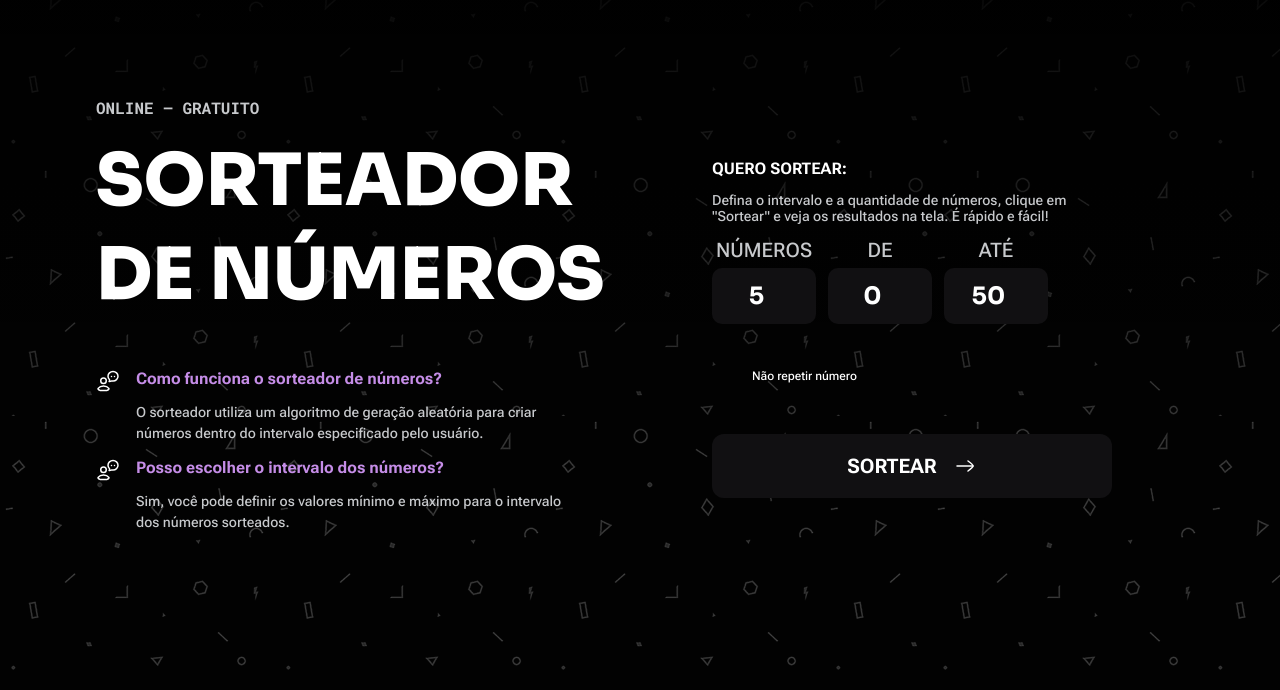
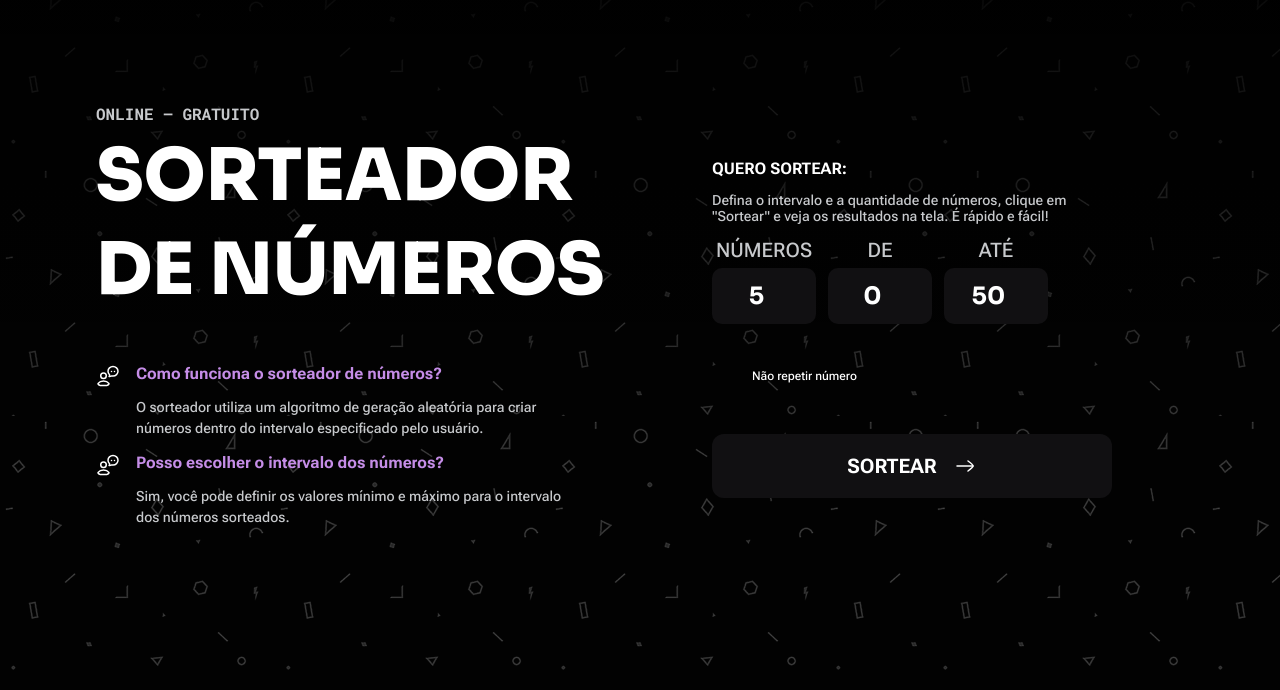
Before and after one commit to alexlael/sorteador-de-numeros, a plain HTML site: page index.html in a window 1280 px wide. Shown: the part 110-800 px from the top of the page. Drawn offline with Linux system fonts and the light colour scheme.

Commit message:
style(layout): correção de estilo de texto

```diff
--- a/styles/home.css
+++ b/styles/home.css
@@ -378,7 +378,6 @@
     position: absolute;
     top: 2.5rem;
     left: 6rem;
-    margin: 0;
   }
 
   .main-wrapper {
@@ -403,8 +402,13 @@
   }
 
   .subtitle {
-    text-align: left;
-    margin-bottom: 1rem;
+    font-family: var(--font-mono);
+    font-size: var(--text-overline);
+    font-weight: var(--weight-overline);
+    line-height: var(--line-overline);
+    color: var(--content-secondary);
+    text-transform: uppercase;
+    margin-bottom: .2rem;
   }
 
   .title {
```
